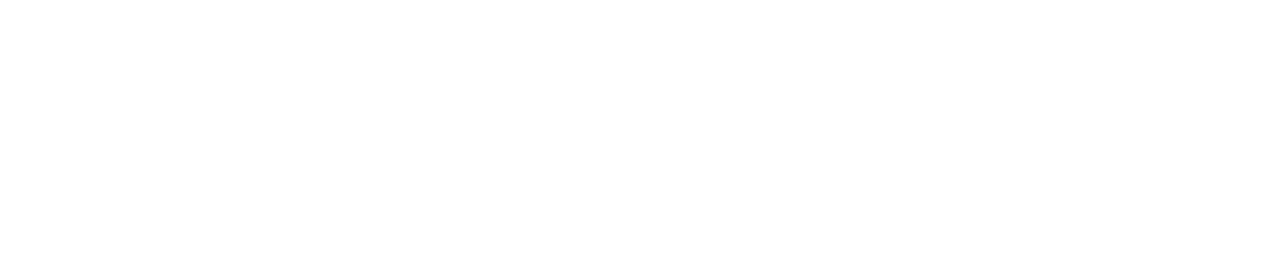
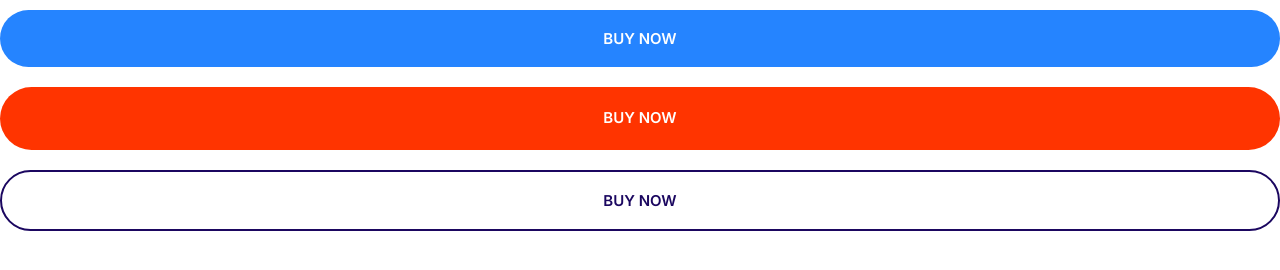
Before and after one commit to lindsayRae/moshify, a plain HTML site: page index.html in a window 1280 px wide. Drawn offline with Linux system fonts and the light colour scheme.

Commit message:
Addedf button styling.

```diff
--- a/css/styles.css
+++ b/css/styles.css
@@ -5,6 +5,12 @@
   --color-accent: #ff3400;
   --color-headings: #1b0760;
   --color-body: #918ca4;
+}
+
+*,
+*::after,
+*::before {
+  box-sizing: border-box;
 }
 
 /* Typography */
@@ -163,3 +169,66 @@ a {
   justify-content: center;
   align-items: center;
 }
+
+/* Buttons */
+.btn {
+  border-radius: 40px;
+  border: 0;
+  cursor: pointer;
+  font-size: 1.8rem;
+  font-weight: 600;
+  margin: 1rem 0;
+  padding: 2rem 3rem;
+  text-align: center;
+  text-transform: uppercase;
+  white-space: nowrap;
+}
+
+.btn--primary {
+  background: var(--color-primary);
+  color: #fff;
+}
+
+.btn--primary:hover {
+  background: #3a8ffd;
+}
+
+.btn--secondary {
+  background: var(--color-secondary);
+  color: #fff;
+}
+
+.btn-secondary:hover {
+  background: #00c8eb;
+}
+
+.btn--accent {
+  background: var(--color-accent);
+  color: #fff;
+}
+
+.btn--accent:hover {
+  background: #ec3000;
+}
+
+.btn--outline {
+  background: #fff;
+  color: var(--color-headings);
+  border: 2px solid var(--color-headings);
+}
+
+.btn--outline:hover {
+  background: var(--color-headings);
+  color: #fff;
+}
+
+.btn--block {
+  width: 100%;
+  display: inline-block;
+}
+
+@media screen and (min-width: 1024px) {
+  .btn {
+    font-size: 1.5rem;
+  }
+}
--- a/index.html
+++ b/index.html
@@ -14,5 +14,9 @@
     <link rel="stylesheet" href="css/normalize.css" />
     <link rel="stylesheet" href="css/styles.css" />
   </head>
-  <body></body>
+  <body>
+    <button class="btn btn--primary btn--block">Buy Now</button>
+    <a href="#" class="btn btn--accent btn--block">Buy Now</a>
+    <button class="btn btn--outline btn--block">Buy Now</button>
+  </body>
 </html>
```
